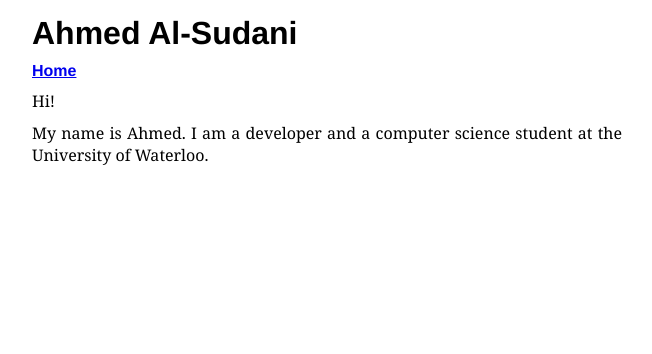
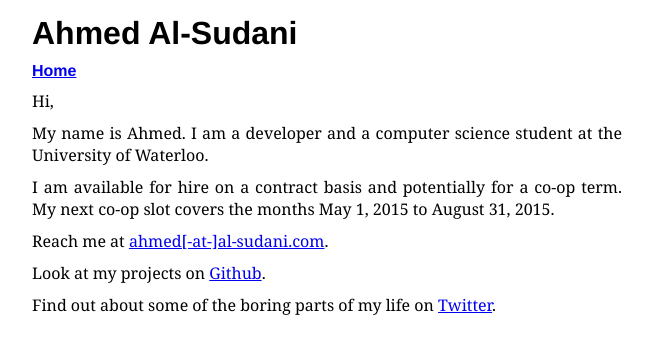
Before and after one commit to ahmedalsudani/alsudani, a Django app: page / in a window 1280 px wide. Shown: the top 354 px of the page, without its empty margins (313-965 px from the left). Run offline with Django 3.2, Linux system fonts and the light colour scheme; style sheets or scripts are compiled from the project's sources.

Commit message:
Add stuff to about me

```diff
--- a/alsudani/templates/alsudani/about.html
+++ b/alsudani/templates/alsudani/about.html
@@ -1,7 +1,16 @@
 {% extends 'base.html' %}
 {% block content %}
-<p> Hi! </p>
+<p> Hi,</p>
 
-<p> My name is Ahmed. I am a developer and a computer science student at the University of Waterloo. </p>
+<p> My name is Ahmed. I am a developer and a computer science student at the University of Waterloo.</p>
 
+<p> I am available for hire on a contract basis and potentially for a co-op term. My next co-op slot covers the months
+    May 1, 2015 to August 31, 2015.
+</p>
+
+<p> Reach me at <a href="mailto:ahmed[-at-]al-sudani.com"> ahmed[-at-]al-sudani.com</a>.</p>
+
+<p> Look at my projects on <a href="https://github.com/ahmedalsudani"> Github</a>.</p>
+
+<p> Find out about some of the boring parts of my life on <a href="https://twitter.com/ahmedalsudani"> Twitter</a>.</p>
 {% endblock %}
```
